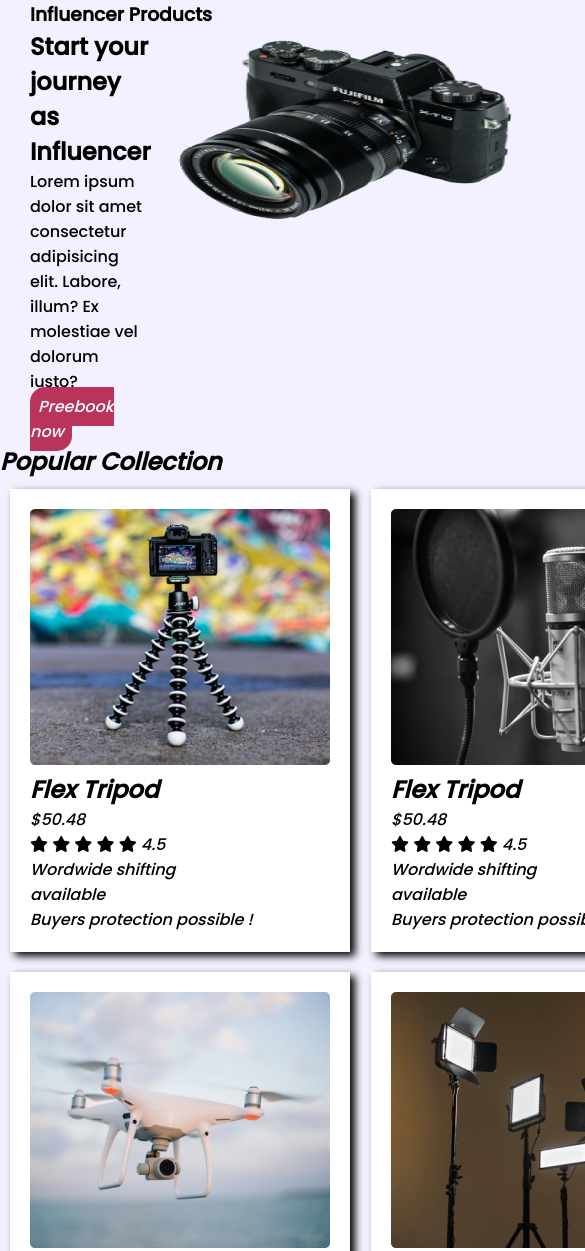
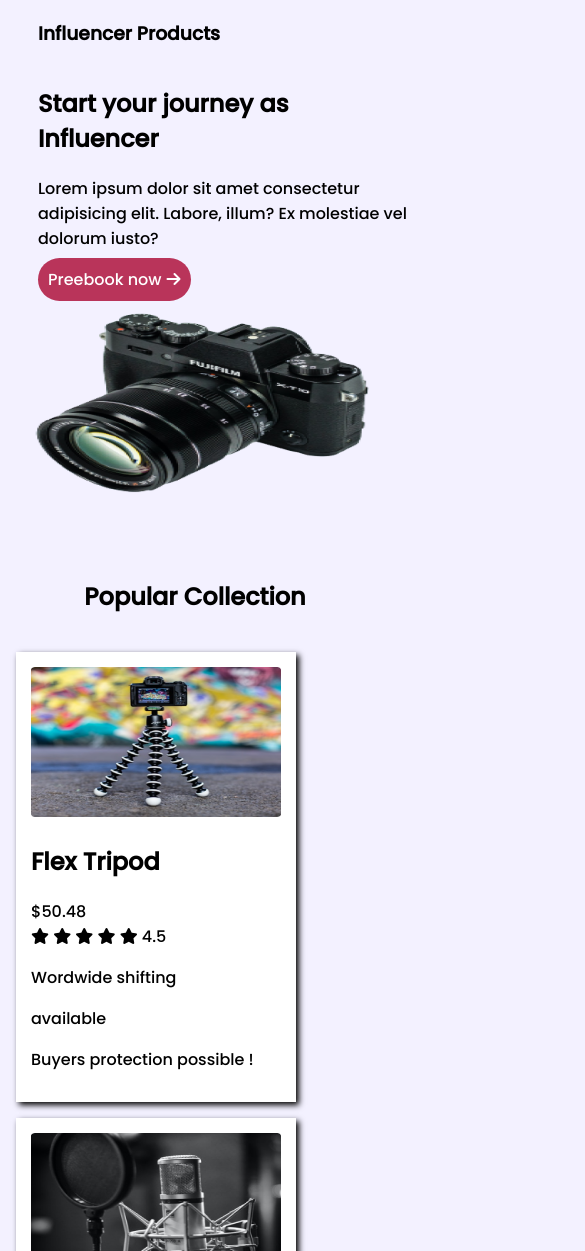
Before and after one commit to Asrafuddinbasir55/moduil-2, a plain HTML site: page index.html in a window 390 px wide. Shown: the top 1251 px of the page, 585 px wide, since content can reach past the window. Drawn offline with Linux system fonts and the light colour scheme.

Commit message:
style commit

```diff
--- a/index.html
+++ b/index.html
@@ -31,7 +31,7 @@
 
    <main>
 
-    <section>
+    <section class="container">
 
       <div>
 
@@ -46,7 +46,7 @@
 
             <p>Lorem ipsum dolor sit amet consectetur adipisicing elit. Labore, illum? Ex molestiae vel dolorum iusto?</p>
 
-            <a class="button" href="#"><i>Preebook now</a>
+            <a class="button" href="#">Preebook now<i class="fas fa-arrow-right"></i></a>
 
        </div>
 
@@ -58,13 +58,13 @@
 
     </section>
 
-    <!-- second section start -->
 
-     <section>
+
+     <section class="second-container">
 
         <div class="top-position">
 
-          <h2>Popular Collection</h2>
+          <h2 class="product-heading">Popular Collection</h2>
 
         </div>
 
@@ -161,7 +161,7 @@
      </section>
 
 
-      <!-- hasdkldkfldf -->
+
 
      <section>
 
@@ -262,7 +262,7 @@
 
      <!-- hskdfhkdshjdklk -->
 
-       <section>
+       <section class="third-container">
 
         <div class="details">
 
@@ -354,7 +354,13 @@
 
         </div>
 
+        <div>
+            <h6 class="click">See more <i class="fas fa-arrow-right"></i></h6>
+        </div>
+
        </section>
+
+
 
 
      <!-- hskdfhkdshjdklk -->
--- a/style.css
+++ b/style.css
@@ -1,15 +1,19 @@
 @import url('https://fonts.googleapis.com/css2?family=Poppins:wght@500&family=Spline+Sans&display=swap');
 
 *{
-    margin: 0;
-    padding: 0;
-    box-sizing: border-box;
+    /* margin: 0;
+    padding: 0; */
+    /* box-sizing: border-box; */
 }
 
 body
 {
     background-color: #f3f1ff;
     font-family: 'Poppins', sans-serif;
+}
+
+.container{
+    margin-bottom: 70px;
 }
 
 .top-class{
@@ -31,9 +35,22 @@
 .button{
     text-decoration: none;
     background-color: #B9345A;
-    padding: 8px;
+    /* width: 30px; */
+    padding: 10px;
     color: white;
-    border-radius: 15px;
+
+    border-radius: 25px;
+
+}
+
+.button .fa-arrow-right{
+    margin-left: 5px;
+}
+
+
+.product-heading{
+    text-align: center;
+    margin-bottom: 30px;
 }
 
 .camera img{
@@ -43,22 +60,10 @@
 }
 
 
+/* hjksdfjhkasdfk  */
 
-
-.details{
-    display: grid;
-    grid-template-columns: repeat(3, 1fr);
-    grid-column-gap: 1px;
-}
-
-
-.information{
-   width: 340px;
-   margin: 10px;
-   padding: 20px;
-   box-sizing: border-box;
-   box-shadow: 5px 4px 8px black;
-   background-color: #ffffff;
+.second-container{
+    margin-bottom: 30px;
 }
 
 
@@ -67,6 +72,45 @@
 
 
 
+.details{
+    display: grid;
+    grid-template-columns: repeat(3, 1fr);
+
+    grid-column-gap: 10px;
+}
+
+
+.information{
+   width: 280px;
+   height: 450px;
+   margin: 8px;
+   padding: 15px;
+   box-sizing: border-box;
+   box-shadow: 3px 3px 6px black;
+   background-color: #ffffff;
+}
+
+.information img{
+    width: 250px;
+    height: 150px;
+}
+
+.third-container{
+  margin-bottom: 30px;
+}
+
+
+.click{
+    text-align: right;
+    color: #B9345A;
+    padding-left: 2px;
+}
+
+
+
+
+
+   /* footer design */
 
 
 footer{
@@ -140,3 +184,41 @@
     text-transform: uppercase;
     font-weight: 200;
 }
+
+
+
+/* media queries */
+
+
+  /* Mobile devices */
+
+
+  @media (max-width:688px) {
+
+    .container{
+      width: 100%;
+    }
+
+    .products, .details{
+
+        grid-template-columns: repeat(1, 1fr);
+    }
+
+    .product{
+        flex-direction: column;
+    }
+  }
+
+
+  /* tablet devices */
+
+
+  @media (min-width:688px) and (max-width:992px) {
+
+       .container{
+            width: 100%;
+       }
+        .products, .details{
+            grid-template-columns: repeat(2, 1fr);
+        }
+    }
```
